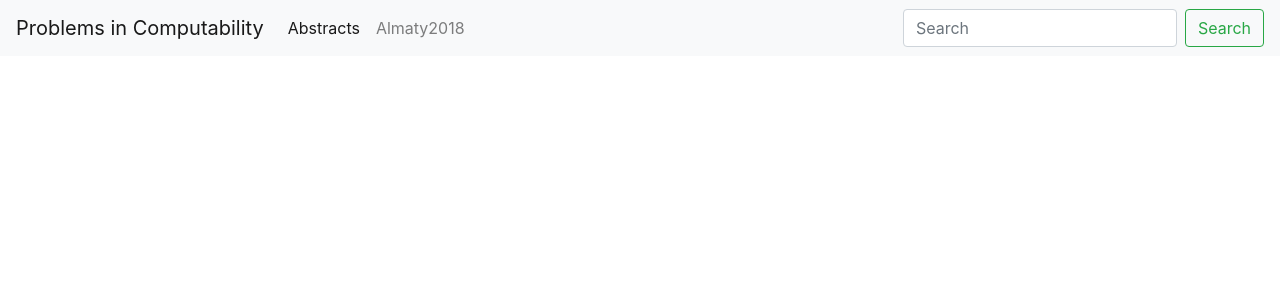
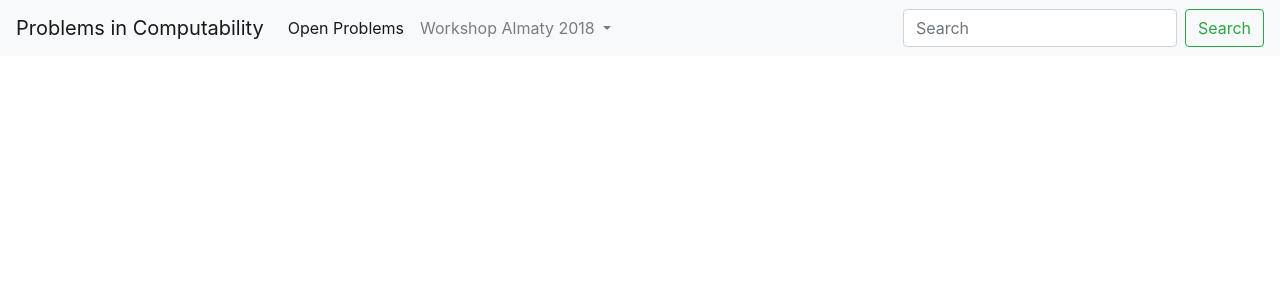
Before and after one commit to timurbakibayev/computability, a Django app: template computability/templates/header.html in a window 1280 px wide. Shown: the top 300 px of the page. Run offline with Django 3.2, Linux system fonts and the light colour scheme; the template is opened without the code that fills it, so the values that code supplies are empty; some libraries are stand-ins or nearby versions.

Commit message:
Nightly Update

```diff
--- a/computability/computability/urls.py
+++ b/computability/computability/urls.py
@@ -20,7 +20,10 @@ from comp import views
 from computability import settings
 
 urlpatterns = [
-    url(r'^$', views.index),
+    url(r'^$', views.almaty2018),
+    url(r'^problems$', views.index),
     url(r'^workshop$', views.almaty2018),
+    url(r'^workshop/venue$', views.almaty2018venue),
+    url(r'^workshop/abstracts', views.almaty2018abstracts),
     url(r'^admin/', admin.site.urls),
 ] + static(settings.STATIC_URL, document_root=settings.STATIC_ROOT)
--- a/computability/templates/header.html
+++ b/computability/templates/header.html
@@ -28,22 +28,19 @@
   <div class="collapse navbar-collapse" id="navbarSupportedContent">
     <ul class="navbar-nav mr-auto">
       <li class="nav-item active">
-        <a class="nav-link" href="/">Abstracts<span class="sr-only">(current)</span></a>
+        <a class="nav-link" href="/problems">Open Problems</a>
       </li>
-      <li class="nav-item">
-        <a class="nav-link" href="/workshop">Almaty2018</a>
+      <li class="nav-item dropdown">
+        <a class="nav-link dropdown-toggle" href="#" id="navbarDropdown" role="button" data-toggle="dropdown" aria-haspopup="true" aria-expanded="false">
+          Workshop Almaty 2018
+        </a>
+        <div class="dropdown-menu" aria-labelledby="navbarDropdown">
+          <a class="dropdown-item" href="/workshop">Information</a>
+          <a class="dropdown-item" href="/workshop/venue">Venue</a>
+          <div class="dropdown-divider"></div>
+          <a class="dropdown-item" href="/workshop/abstracts">Abstracts</a>
+        </div>
       </li>
-{#      <li class="nav-item dropdown">#}
-{#        <a class="nav-link dropdown-toggle" href="#" id="navbarDropdown" role="button" data-toggle="dropdown" aria-haspopup="true" aria-expanded="false">#}
-{#          Workshop#}
-{#        </a>#}
-{#        <div class="dropdown-menu" aria-labelledby="navbarDropdown">#}
-{#          <a class="dropdown-item" href="#">Action</a>#}
-{#          <a class="dropdown-item" href="#">Another action</a>#}
-{#          <div class="dropdown-divider"></div>#}
-{#          <a class="dropdown-item" href="#">Something else here</a>#}
-{#        </div>#}
-{#      </li>#}
     </ul>
     <form class="form-inline my-2 my-lg-0">
       <input class="form-control mr-sm-2" type="search" placeholder="Search" aria-label="Search">
--- a/computability/templates/index.html
+++ b/computability/templates/index.html
@@ -5,6 +5,7 @@
 {% include "header.html" %}
 
 <div style="display: flex; flex-direction: column; align-items: center; margin-top: 5em">
+    <h1>{{ title }}</h1>
     {% for problem in problems %}
         <div class="shadow card"
              style="margin-left: 5%; margin-right: 5%; margin-top: 10px; margin-bottom: 20px; width: 900px;">
```
Also changed, not shown: computability/comp/views.py (+20 -2 lines), computability/templates/almaty2018.html (+15 -8 lines), computability/templates/almaty2018venue.html (added, +32 -0 lines), computability/static/img/directions.PNG (added), computability/static/img/fromhotel.png (added), computability/static/img/photo_67035.jpg (added), computability/static/img/photo_67035.png (added).
